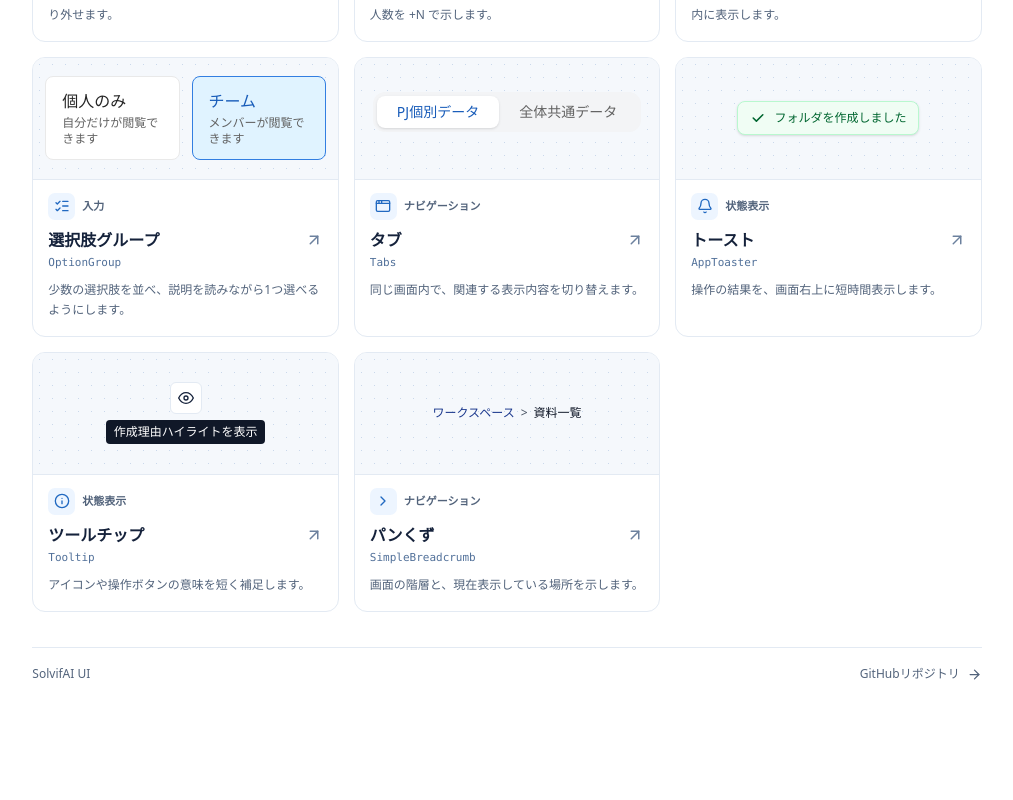
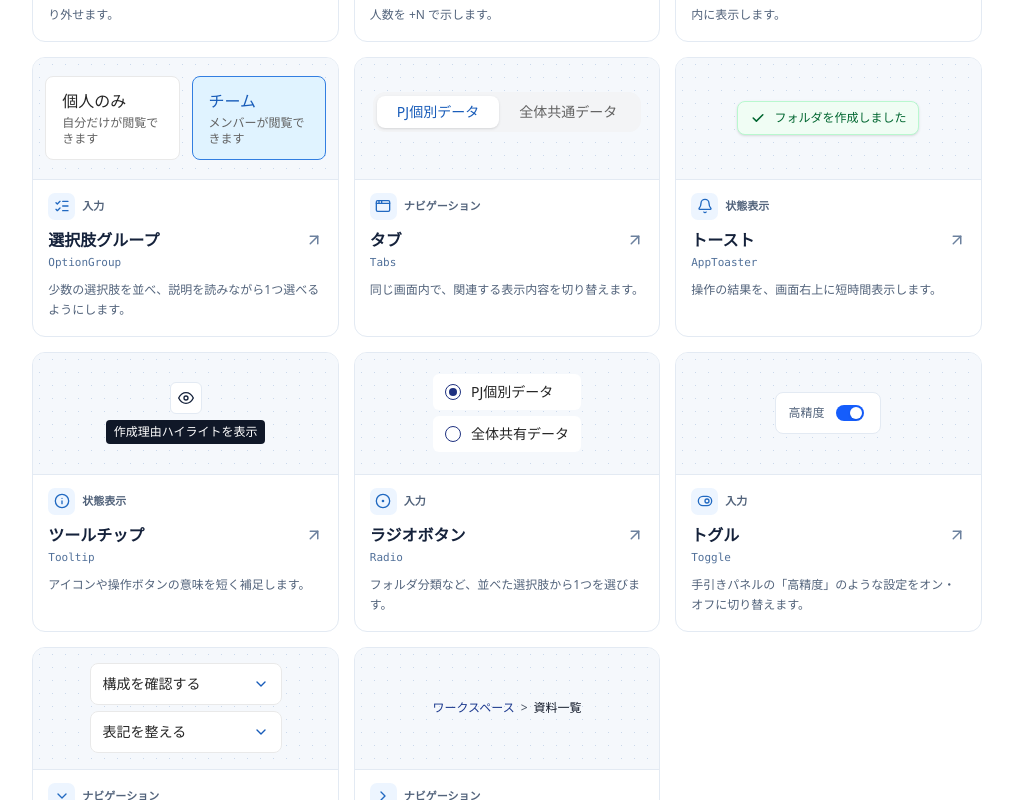
Before and after one commit to solvifai/solvifai-ui, a React (Vite) app: page / in a window 1280 px wide. Shown: the part 2000-2800 px from the top of the page, without its empty margins (251-1264 px from the left). Before the commit the page ends 2705 px from the top, so only its background shows below. Built offline with nearby package versions, Linux system fonts and the light colour scheme.

Commit message:
Catalog radio controls, switches and accordions

```diff
--- a/src/catalog/components.ts
+++ b/src/catalog/components.ts
@@ -4,7 +4,9 @@ import {
   Bell,
   CheckSquare,
   CloudUpload,
+  CircleDot,
   ChevronRight,
+  ChevronDown,
   ChevronsUpDown,
   EllipsisVertical,
   FileSearch,
@@ -17,6 +19,7 @@ import {
   StepForward,
   Search,
   Tag,
+  ToggleRight,
   Table2,
   Users,
   type LucideIcon,
@@ -510,6 +513,69 @@ import { EyeIcon } from "./ui/icons";
 </Tooltip>`,
   },
   {
+    id: "radio",
+    name: "Radio",
+    label: "ラジオボタン",
+    category: "入力",
+    icon: CircleDot,
+    description: "フォルダ分類など、並べた選択肢から1つを選びます。",
+    guidance: [
+      "同じ質問の選択肢には同じ name を付け、fieldset と legend でまとめます。",
+      "行全体をクリックして選べます。キーボードでは矢印キーで同じグループの選択を切り替えます。",
+      "利用できない選択肢には disabled を指定します。",
+    ],
+    variants: ["未選択", "選択済み", "無効"],
+    file: "Radio.tsx",
+    code: `import { Radio } from "./ui/Radio";
+
+<fieldset>
+  <legend>フォルダ分類</legend>
+  <Radio name="folder-type" value="project" label="PJ個別データ" defaultChecked />
+  <Radio name="folder-type" value="shared" label="全体共有データ" />
+</fieldset>`,
+  },
+  {
+    id: "toggle",
+    name: "Toggle",
+    label: "トグル",
+    category: "入力",
+    icon: ToggleRight,
+    description: "手引きパネルの「高精度」のような設定をオン・オフに切り替えます。",
+    guidance: [
+      "切り替える機能名をラベルと ariaLabel に指定します。",
+      "状態を切り替えてもラベルは同じにします。現在の状態はつまみの位置と aria-checked で示します。",
+      "切り替えできない場合には disabled を指定します。",
+    ],
+    variants: ["オン", "オフ", "無効"],
+    file: "Toggle.tsx",
+    code: `import { Toggle } from "./ui/Toggle";
+
+<Toggle ariaLabel="高精度" checked={highAccuracy} onChange={setHighAccuracy} />`,
+  },
+  {
+    id: "accordion",
+    name: "Accordion",
+    label: "アコーディオン",
+    category: "ナビゲーション",
+    icon: ChevronDown,
+    description: "編集ガイドのステップのように、見出しごとに内容を開閉します。",
+    guidance: [
+      "見出しだけで何が入っているか分かる文言を使い、詳しい説明や項目を中に置きます。",
+      "クリックや Enter・Space で開閉します。初期表示から見せたい項目には open を指定します。",
+      "項目を1つずつ開く場合は、同じグループの項目に共通の name を指定します。",
+    ],
+    variants: ["閉じる", "開く", "複数項目"],
+    file: "Accordion.tsx",
+    code: `import { Accordion } from "./ui/Accordion";
+
+<Accordion heading="構成を確認する" open>
+  目次の見出しと順序を確認します。
+</Accordion>
+<Accordion heading="表記を整える">
+  固有名詞や表記の揺れを確認します。
+</Accordion>`,
+  },
+  {
     id: "breadcrumb",
     name: "SimpleBreadcrumb",
     label: "パンくず",
--- a/src/catalog/previews.tsx
+++ b/src/catalog/previews.tsx
@@ -1,6 +1,7 @@
 import { ArrowDown, ArrowLeft, ArrowUp, FileText, Plus } from "lucide-react";
 import { useId, useState } from "react";
 
+import { Accordion } from "../ui/Accordion";
 import { AppButton } from "../ui/AppButton";
 import { AvatarGroup, type AvatarGroupMember } from "../ui/AvatarGroup";
 import { Badge } from "../ui/Badge";
@@ -21,6 +22,7 @@ import { FormField } from "../ui/FormField";
 import { CheckIcon, CopyIcon, EyeIcon, EyeOffIcon, TrashIcon } from "../ui/icons";
 import { LoadingSpinner } from "../ui/LoadingSpinner";
 import { OptionGroup, type OptionGroupOption } from "../ui/OptionGroup";
+import { Radio } from "../ui/Radio";
 import { RowActionMenu } from "../ui/RowActionMenu";
 import { SaveStatusIndicator, type SaveStatus } from "../ui/SaveStatusIndicator";
 import { SearchInput } from "../ui/SearchInput";
@@ -31,6 +33,7 @@ import { TablePagination } from "../ui/TablePagination";
 import { SimpleBreadcrumb } from "../ui/SimpleBreadcrumb";
 import { TextInput } from "../ui/TextInput";
 import { AppToaster, toast } from "../ui/Toast";
+import { Toggle } from "../ui/Toggle";
 import { Tooltip } from "../ui/Tooltip";
 
 function ButtonPreview() {
@@ -655,6 +658,71 @@ function TooltipPreview() {
   );
 }
 
+function RadioPreview() {
+  const name = useId();
+  const [category, setCategory] = useState("project");
+
+  return (
+    <fieldset className="grid w-full max-w-sm gap-2 rounded-lg border border-catalog-line bg-white p-3">
+      <legend className="px-1 text-sm font-semibold">フォルダ分類</legend>
+      <Radio
+        name={name}
+        value="project"
+        label="PJ個別データ"
+        checked={category === "project"}
+        onChange={(event) => setCategory(event.currentTarget.value)}
+      />
+      <Radio
+        name={name}
+        value="shared"
+        label="全体共有データ"
+        checked={category === "shared"}
+        onChange={(event) => setCategory(event.currentTarget.value)}
+      />
+      <Radio name={name} value="restricted" label="権限のない分類" disabled />
+    </fieldset>
+  );
+}
+
+function TogglePreview() {
+  const [highAccuracy, setHighAccuracy] = useState(true);
+
+  return (
+    <div className="w-full max-w-sm divide-y divide-catalog-line rounded-lg border border-catalog-line bg-white px-3">
+      <div className="flex min-h-12 items-center justify-between gap-2 text-sm">
+        <span className="font-medium">表の生成</span>
+        <div className="flex items-center gap-2">
+          <span className="text-xs text-catalog-muted">高精度</span>
+          <Toggle ariaLabel="表の生成の高精度" checked={highAccuracy} onChange={setHighAccuracy} />
+        </div>
+      </div>
+      <div className="flex min-h-12 items-center justify-between gap-2 text-sm">
+        <span className="font-medium">グラフの生成</span>
+        <div className="flex items-center gap-2">
+          <span className="text-xs text-catalog-muted">高精度</span>
+          <Toggle ariaLabel="グラフの生成の高精度" checked={false} onChange={() => {}} disabled />
+        </div>
+      </div>
+    </div>
+  );
+}
+
+function AccordionPreview() {
+  return (
+    <div className="grid w-full max-w-lg gap-2">
+      <Accordion heading="構成を確認する" open>
+        <p>目次の見出しと順序を確認します。</p>
+      </Accordion>
+      <Accordion heading="データの整合性を確認する">
+        <p>表の数値や単位を、参照資料と照合します。</p>
+      </Accordion>
+      <Accordion heading="表記を整える">
+        <p>固有名詞や表記の揺れを確認します。</p>
+      </Accordion>
+    </div>
+  );
+}
+
 export const previews = {
   "app-button": ButtonPreview,
   "text-input": TextPreview,
@@ -675,6 +743,9 @@ export const previews = {
   tabs: TabsPreview,
   toast: ToastPreview,
   tooltip: TooltipPreview,
+  radio: RadioPreview,
+  toggle: TogglePreview,
+  accordion: AccordionPreview,
   breadcrumb: BreadcrumbPreview,
 };
 
@@ -835,6 +906,27 @@ export function CardPreview({ id }: { id: keyof typeof previews }) {
           </span>
         </div>
       );
+    case "radio":
+      return (
+        <div className="grid w-fit max-w-full gap-1.5">
+          <Radio label="PJ個別データ" defaultChecked className="bg-white py-2" />
+          <Radio label="全体共有データ" className="bg-white py-2" />
+        </div>
+      );
+    case "toggle":
+      return (
+        <div className="flex items-center gap-2 rounded-lg border border-catalog-line bg-white px-3 py-1">
+          <span className="text-xs text-catalog-muted">高精度</span>
+          <Toggle ariaLabel="高精度" checked onChange={() => {}} />
+        </div>
+      );
+    case "accordion":
+      return (
+        <div className="grid w-full max-w-48 gap-1.5">
+          <Accordion heading="構成を確認する" />
+          <Accordion heading="表記を整える" />
+        </div>
+      );
     case "breadcrumb":
       return (
         <SimpleBreadcrumb
--- /dev/null
+++ b/src/ui/Accordion.tsx
@@ -0,0 +1,23 @@
+import type { ComponentPropsWithRef, ReactNode } from "react";
+
+import { cn } from "./cn";
+import { ChevronDownIcon } from "./icons";
+
+export interface AccordionProps extends ComponentPropsWithRef<"details"> {
+  heading: ReactNode;
+}
+
+export function Accordion({ heading, children, className, ...props }: AccordionProps) {
+  return (
+    <details
+      {...props}
+      className={cn("group rounded-lg border border-border-control bg-white", className)}
+    >
+      <summary className="flex cursor-pointer list-none items-center justify-between gap-2 rounded-lg px-3 py-2.5 text-sm font-medium text-text-primary hover:bg-product-bg [&::-webkit-details-marker]:hidden">
+        <span>{heading}</span>
+        <ChevronDownIcon className="size-4 shrink-0 text-brand-foreground motion-safe:transition-transform group-open:rotate-180" />
+      </summary>
+      <div className="px-3 pt-1 pb-3 text-sm text-text-muted">{children}</div>
+    </details>
+  );
+}
--- /dev/null
+++ b/src/ui/Radio.tsx
@@ -0,0 +1,25 @@
+import type { ComponentPropsWithRef } from "react";
+
+import { cn } from "./cn";
+
+export interface RadioProps extends Omit<ComponentPropsWithRef<"input">, "type" | "children"> {
+  label: string;
+}
+
+export function Radio({ label, className, ...props }: RadioProps) {
+  return (
+    <label
+      className={cn(
+        "flex cursor-pointer items-center gap-2.5 rounded-md bg-gray-100 px-3 py-2.5 text-sm text-text-primary has-disabled:cursor-not-allowed has-disabled:opacity-50",
+        className,
+      )}
+    >
+      <input
+        {...props}
+        type="radio"
+        className="relative grid size-4 shrink-0 appearance-none place-items-center rounded-full border border-[#1e3180] bg-white checked:before:size-2 checked:before:rounded-full checked:before:bg-[#1e3180] checked:before:content-[''] forced-colors:appearance-auto forced-colors:before:hidden"
+      />
+      {label}
+    </label>
+  );
+}
--- /dev/null
+++ b/src/ui/Toggle.tsx
@@ -0,0 +1,41 @@
+import { cn } from "./cn";
+
+export interface ToggleProps {
+  checked: boolean;
+  onChange: (checked: boolean) => void;
+  ariaLabel: string;
+  disabled?: boolean;
+  className?: string;
+}
+
+export function Toggle({ checked, onChange, ariaLabel, disabled, className }: ToggleProps) {
+  return (
+    <button
+      type="button"
+      role="switch"
+      aria-checked={checked}
+      aria-label={ariaLabel}
+      disabled={disabled}
+      onClick={() => onChange(!checked)}
+      className={cn(
+        "inline-grid h-8 w-9 shrink-0 place-items-center rounded-full disabled:cursor-not-allowed disabled:opacity-50",
+        className,
+      )}
+    >
+      <span
+        aria-hidden="true"
+        className={cn(
+          "relative h-4 w-7 rounded-full border border-transparent motion-safe:transition-colors forced-colors:border-[ButtonText]",
+          checked ? "bg-blue-600" : "bg-gray-300",
+        )}
+      >
+        <span
+          className={cn(
+            "absolute top-px left-px size-3 rounded-full bg-white shadow-sm motion-safe:transition-transform forced-colors:bg-[ButtonText]",
+            checked && "translate-x-3",
+          )}
+        />
+      </span>
+    </button>
+  );
+}
```
Also changed, not shown: 1 other file (tests, documents, lock files or other folders).
